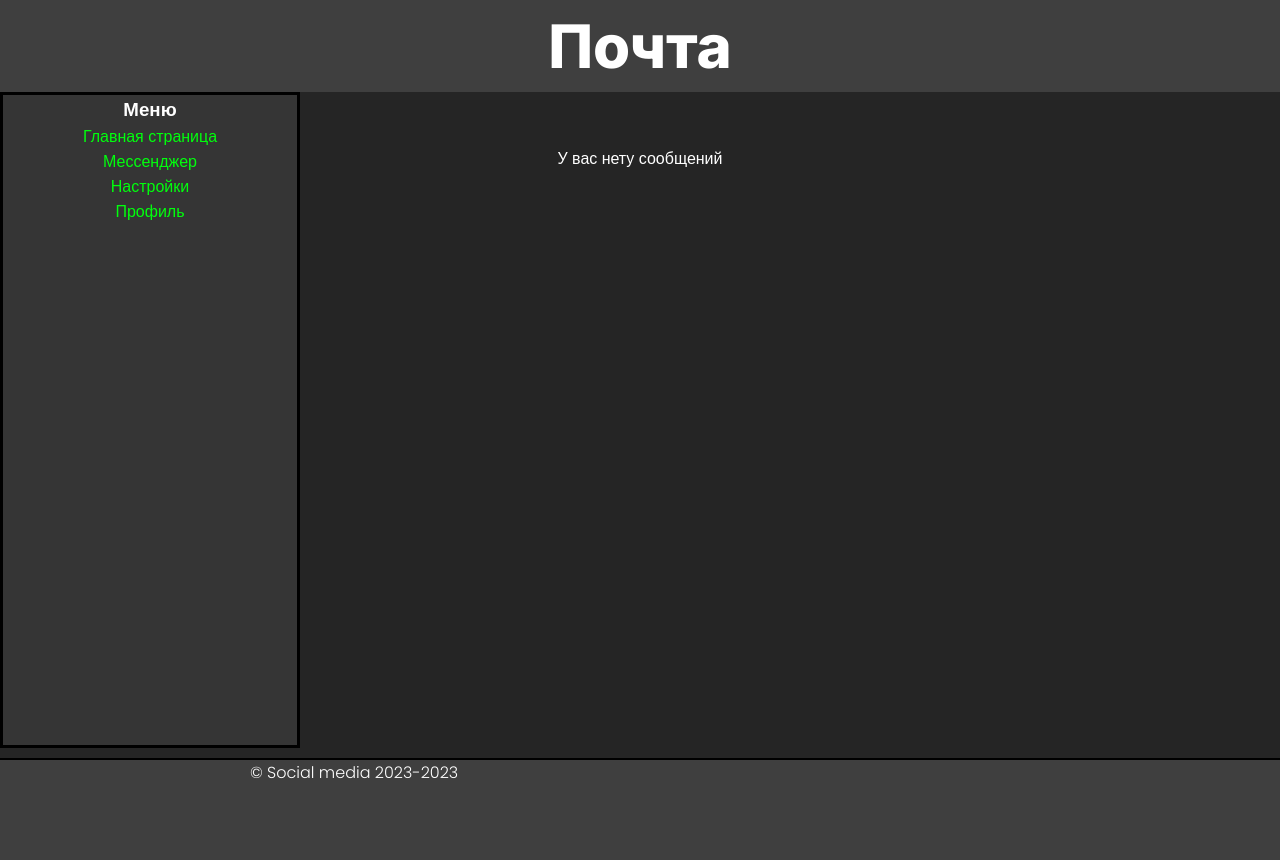
After one commit to moonkekss/social, a Django app: page /inbox/ in a window 1280 px wide. The commit adds this page. Run offline with Django 4.2, Linux system fonts and the light colour scheme; a user stored in the database is signed in; data comes from the database, SQL or seed files in the repository; both versions use the stored data as it was after the commit; parts of the project's set-up code (start-up, migrations or seed data) failed here and were passed over.

Commit message:
added inbox, read message, some fixes

```diff
--- a/social_network/mysocial/root_urls.py
+++ b/social_network/mysocial/root_urls.py
@@ -1,12 +1,14 @@
 from django.urls import path
-from .views import home, profile
+from .views import home, profile, send_message, inbox, read_message
 from django.conf import settings
 from django.conf.urls.static import static
 
 urlpatterns = [
     path('home/', home, name='home'),
     path('profile/', profile, name='profile'),
-    #path('send_message/', SendMessageView.as_view(), name='send_message'),
+    path('send_message/', send_message, name='send_message'),
+    path('inbox/', inbox, name='inbox'),
+    path('read_message/<int:message_id>/', read_message, name='read_message')
 ]
 
 urlpatterns += static(settings.MEDIA_URL, document_root=settings.MEDIA_ROOT)
--- a/social_network/mysocial/views.py
+++ b/social_network/mysocial/views.py
@@ -1,12 +1,13 @@
 from django.forms.models import BaseModelForm
 from django.http import HttpResponse
-from django.shortcuts import render, redirect
+from django.shortcuts import render, redirect, get_object_or_404
 from django.contrib.auth import login
 from django.views.generic.edit import CreateView
 from .forms import RegistrationForm, LoginForm, ProfileForm, PostForm, MessageForm
 from .models import Profile, Post, Message
 from django.contrib.auth.decorators import login_required
 from django.http import JsonResponse
+
 
 def register(request):
     if request.method == 'POST':
@@ -88,7 +89,7 @@ def send_message(request):
 
 @login_required
 def inbox(request):
-    messages = Message.objects.filter(recevier=request.user).order_by("-date_sent")
+    messages = Message.objects.filter(receiver=request.user).order_by("-date_sent")
 
     return render(request, 'inbox.html', {"messages": messages})
 
--- a/social_network/static/css/home.css
+++ b/social_network/static/css/home.css
@@ -50,7 +50,7 @@ main {
     flex: 1;
     position: absolute;
     text-align: center;
-    top: 5%;
+    top: 10%;
     left: 50%;
     transform: translate(-50%,-50%);
 }
@@ -90,3 +90,7 @@ footer {
     text-align: left;
     padding-left: 250px;
 }
+
+.message a {
+    color: rgb(0, 174, 255);
+}
--- /dev/null
+++ b/social_network/templates/inbox.html
@@ -0,0 +1,57 @@
+<!DOCTYPE html>
+<html lang="en">
+<head>
+    <meta charset="UTF-8">
+    <meta name="viewport" content="width=device-width, initial-scale=1.0">
+    <title>home</title>
+    <link rel="preconnect" href="https://fonts.googleapis.com">
+    <link rel="preconnect" href="https://fonts.gstatic.com" crossorigin>
+    <link href="https://fonts.googleapis.com/css2?family=Poppins:wght@300&display=swap" rel="stylesheet">
+    <link href="https://fonts.googleapis.com/css2?family=Nunito:wght@300&display=swap" rel="stylesheet">
+    <link href="https://fonts.googleapis.com/css2?family=Inter:wght@800&display=swap" rel="stylesheet">
+    {% load static %}
+    <link rel="stylesheet" type="text/css" href="{% static '/css/home.css' %}">
+</head>
+<body>
+    <header>
+        <h1>Почта</h1>
+    </header>
+    <main>
+        <div class="sidebar">
+            <h3>Меню</h3> <!-- Главное Чаты Настройки Профиль !-->
+            <ul>
+                <li><a href="{% url 'home' %}">Главная страница</a></li>
+
+                <li><a href="#">Мессенджер</a></li>
+
+                <li><a href="#">Настройки</a></li>
+
+                <li><a href="{% url 'profile' %}">Профиль</a></li>
+
+            </ul>
+        </div>
+
+        <div class="content">
+            {% if messages %}
+            <div class="inbox">
+                {% for message in messages %}
+                <div class="message">
+                    <h2>От: {{message.sender.username}}</h2>
+                    <p><strong>Тема:</strong> {{message.subject}}</p>
+                    <p><strong>Получено:</strong> {{message.date_sent|date:"F d,Y H:i"}}</p>
+                    <a href="{% url 'read_message' message.id %}">Прочитать сообщение</a>
+                </div>
+                {% endfor %}
+            </div>
+            {% else %}
+            <p>У вас нету сообщений</p>
+            {% endif %}
+        </div>
+    </main>
+
+    <footer>
+        <p>© Social media 2023-2023</p>
+    </footer>
+
+</body>
+</html>
--- a/social_network/templates/send_message.html
+++ b/social_network/templates/send_message.html
@@ -6,8 +6,8 @@
     <title>Document</title>
 </head>
 <body>
-    <form method="post" action="{ % url '/send_message' %}">
-        { % csrf_token %}
+    <form method="post" action="{% url 'send_message' %}">
+        {% csrf_token %}
         {{ form.as_p}}
 
         <button type="submit">Отправить сообщение</button>
```
Also changed, not shown: social_network/static/css/read_message.css (added, +25 -0 lines), social_network/templates/read_message.html (added, +27 -0 lines), social_network/db.sqlite3.
